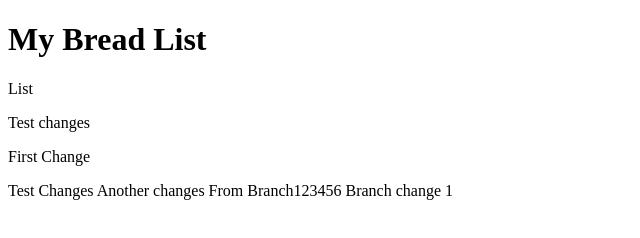
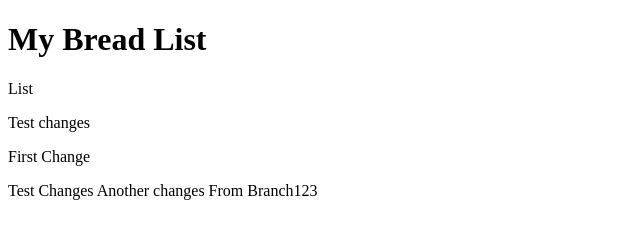
Before and after one commit to prashantsalokhe21/com.bread.demo, a plain HTML site: page WebContent/bread.html in a window 1280 px wide. Shown: the whole page, without its empty margins (0-640 px from the left). Drawn offline with Linux system fonts and the light colour scheme.

Commit message:
Revert "R2 bread"

```diff
--- a/WebContent/bread.html
+++ b/WebContent/bread.html
@@ -15,9 +15,7 @@
 	<p>First Change</p>
 	Test Changes
 
-
-	Another changes From Branch123456
-	Branch change 1
+	Another changes From Branch123
 
 </body>
 </html>
```
